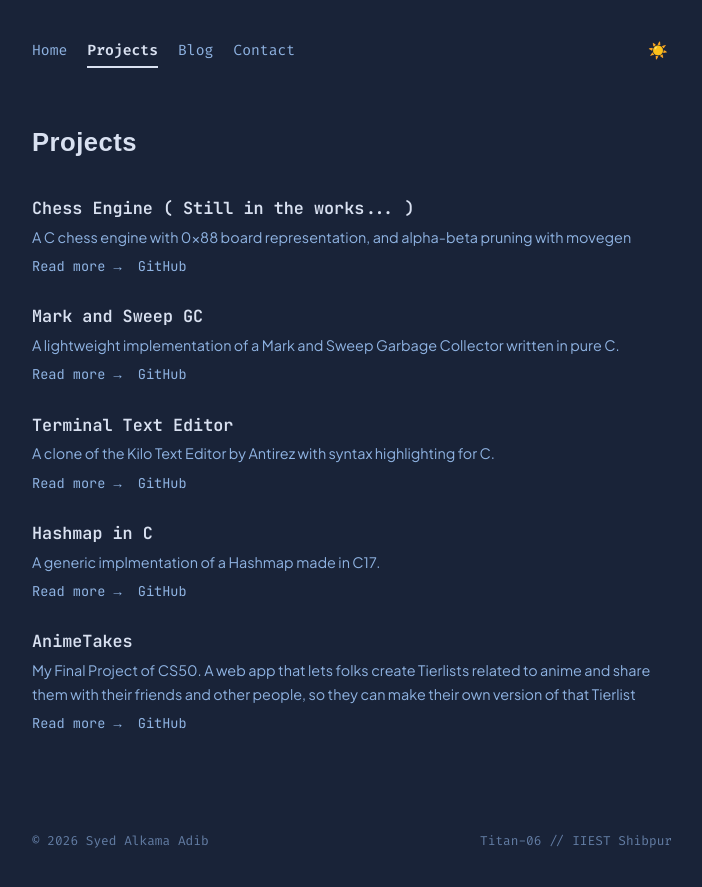
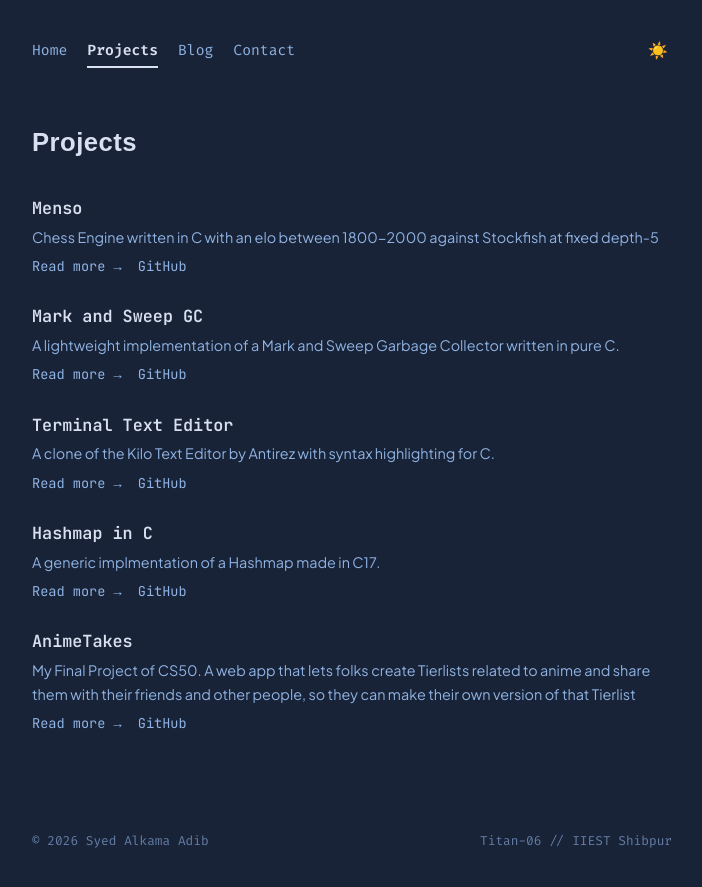
Before and after one commit to Titan-06/Titan-06.github.io, a Jekyll site: the page built from projects.html, in a window 1280 px wide. Shown: the top 887 px of the page, without its empty margins (288-990 px from the left). Built offline with Jekyll 4.4.1, drawn with Linux system fonts in a browser that asks for light colours; some web fonts are replaced.

Commit message:
Updated Projects section

```diff
--- a/_data/projects.yml
+++ b/_data/projects.yml
@@ -1,8 +1,8 @@
-- title: "Chess Engine ( Still in the works... )"
+- title: "Menso"
   tags: "c chess engine 0x88 minimax alpha-beta bitwise move generation off-board"
-  description: "A C chess engine with 0x88 board representation, and alpha-beta pruning with movegen"
-  read_more_url: "https://github.com/Titan-06/ChessEngine"
-  github_url: "https://github.com/Titan-06/ChessEngine"
+  description: "Chess Engine written in C with an elo between 1800-2000 against Stockfish at fixed depth-5"
+  read_more_url: "https://titan-06.github.io/blog/analysis-chess-engine/"
+  github_url: "https://github.com/Titan-06/Menso"
 
 - title: "Mark and Sweep GC"
   tags: "mark and sweep garbage collector gc virtual machine heap reachability memory management"
```
